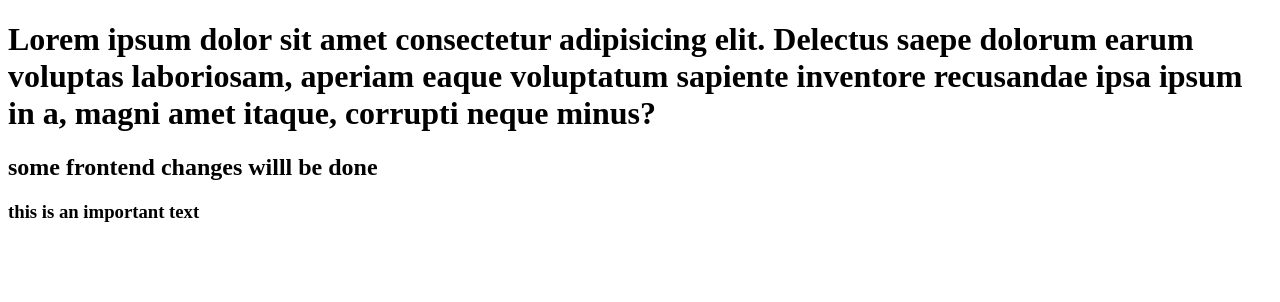
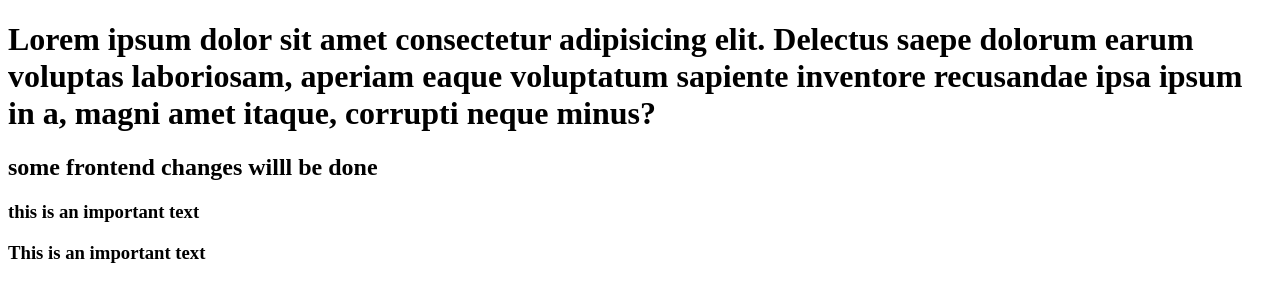
Before and after one commit to SasikumarAkshaya/mywork1, a plain HTML site: page index.html in a window 1280 px wide. Drawn offline with Linux system fonts and the light colour scheme.

Commit message:
Update index.html

```diff
--- a/index.html
+++ b/index.html
@@ -11,6 +11,6 @@
     </h1>
     <h2>some frontend changes willl be done</h2>
     <h3>this is an important text</h3>
-
+ <h3>This is an important text</h3>
 </body>
 </html>
```
